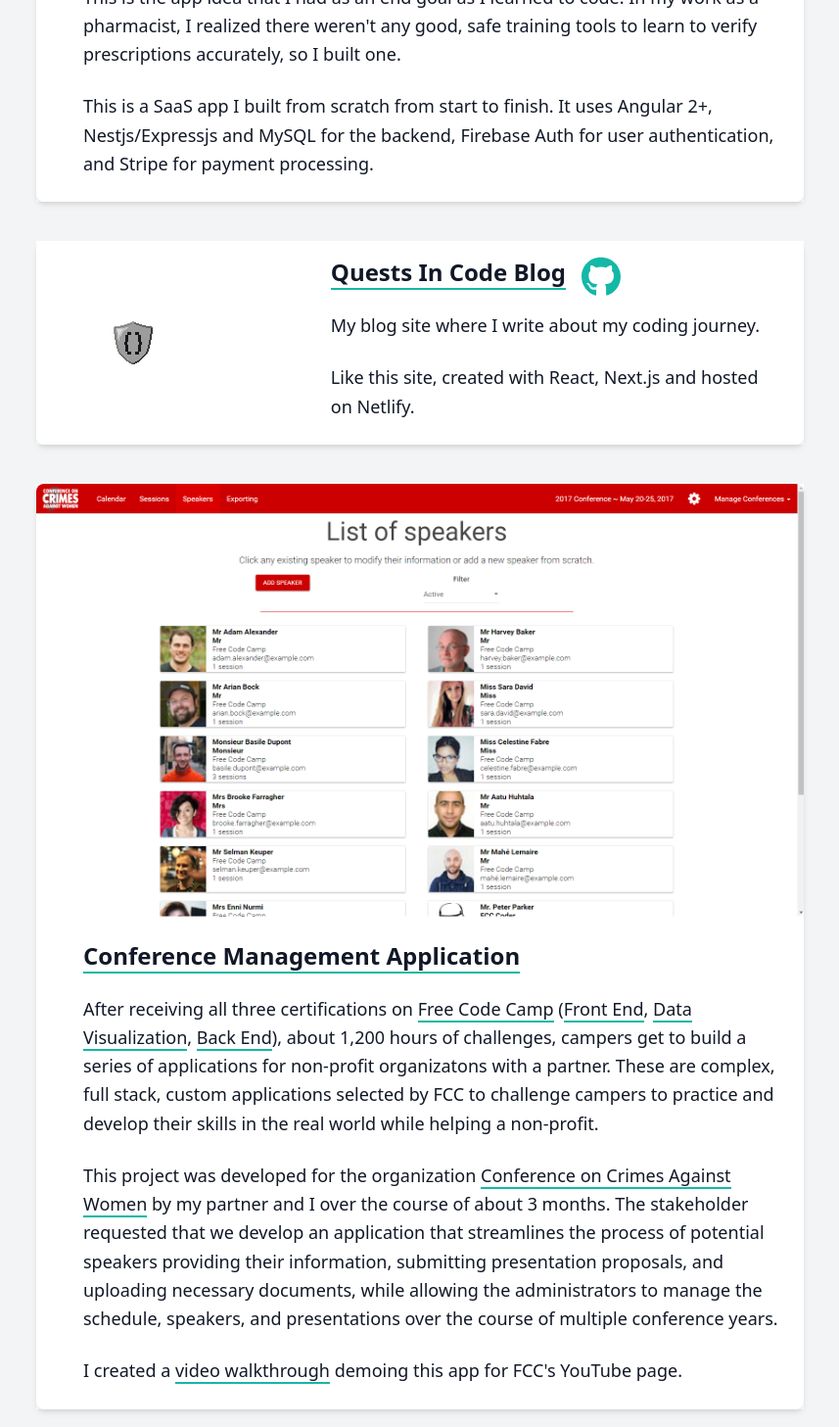
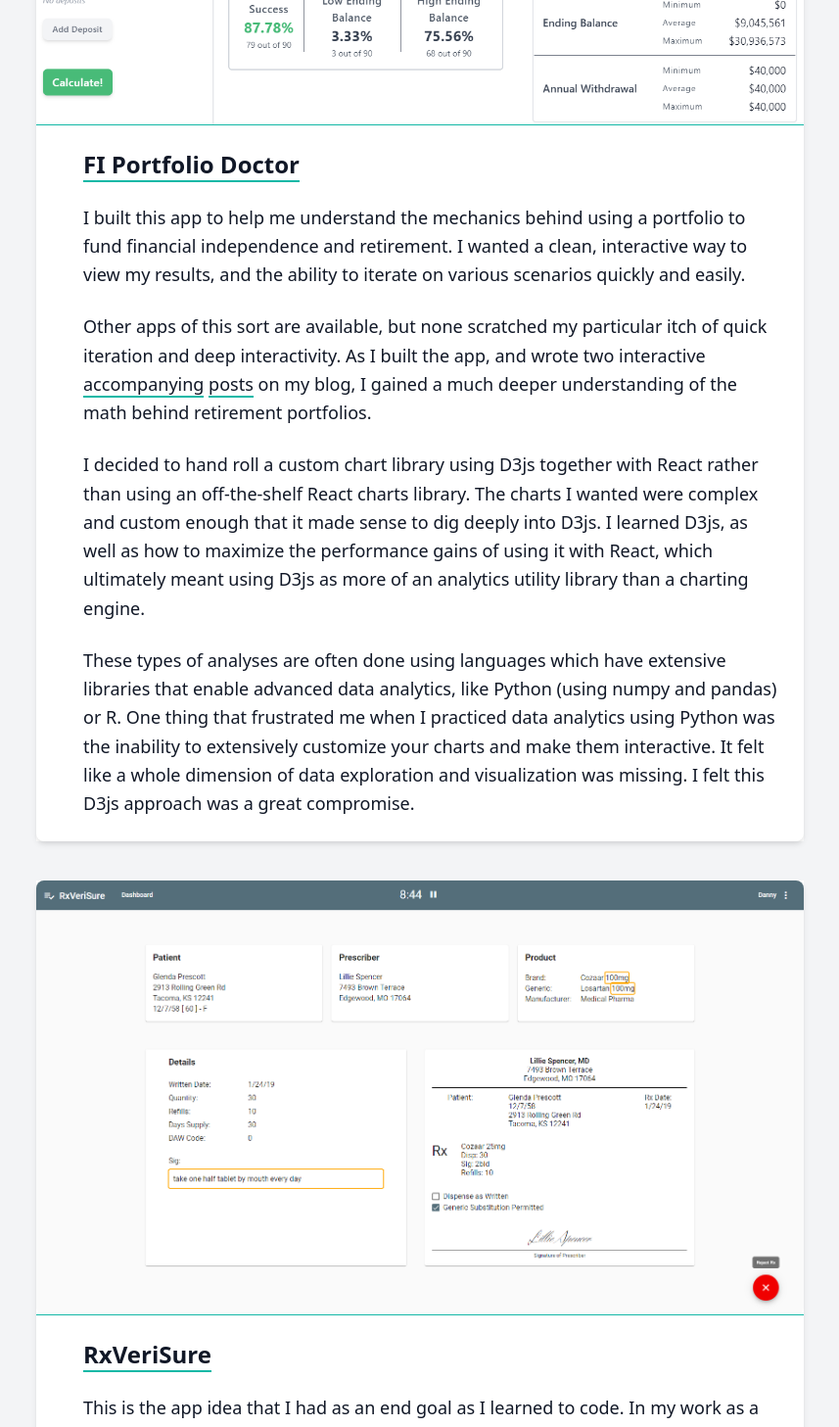
Before and after one commit to dedcode/darts, a Next.js app: page /projects in a window 1280 px wide. Shown: the part 820-2277 px from the top of the page at 98% size, without its empty margins (211-1068 px from the left). Built offline with nearby package versions, Linux system fonts and the light colour scheme.

Commit message:
add fi portfolio doc and tweaks

```diff
--- a/public/sw.js
+++ b/public/sw.js
@@ -1,3 +1,4 @@
+// Purge old Gatsby site's service worker chache
 self.addEventListener('install', function(e) {
   self.skipWaiting();
 });
--- /dev/null
+++ b/src/components/portfolio-project.tsx
@@ -0,0 +1,45 @@
+import React from 'react';
+import { ImageMeta } from '../pages/posts';
+import { clsx } from '../utils/util';
+import BlurImage from './blur-image';
+import TextLink from './text-link';
+
+type Props = {
+  imageMeta: ImageMeta;
+  projectTitle: string;
+  projectUrl: string;
+  projectDescription: React.ReactNode;
+  className?: string;
+};
+
+export function PortfolioProject({
+  imageMeta,
+  projectTitle,
+  projectDescription,
+  projectUrl,
+  className
+}: Props) {
+  return (
+    <div className={clsx('bg-white', className)}>
+      <div className="shadow-md rounded-lg hover:shadow-xl transition-shadow duration-300">
+        <div className="flex flex-col items-center justify-center">
+          <div className="w-full border-b border-teal-500">
+            <a href={projectUrl} target="_blank">
+              <BlurImage
+                {...imageMeta}
+                className="rounded-lg z-0 hover:opacity-50 transition-opacity ease-in-out duration-300"
+                alt={`${projectTitle} project screenshot`}
+              />
+            </a>
+          </div>
+          <div className="flex flex-col ml-6 px-6 pt-4">
+            <h2 className="mt-2">
+              <TextLink href={projectUrl}>{projectTitle}</TextLink>
+            </h2>
+            {projectDescription}
+          </div>
+        </div>
+      </div>
+    </div>
+  );
+}
--- a/src/pages/lab.tsx
+++ b/src/pages/lab.tsx
@@ -9,8 +9,14 @@
       <div className="mt-20 mb-12">
         <h1>Some fun experiments 👨‍🔬🧪</h1>
         <div>
-          <div>
+          <div className="border border-teal-500 shadow-md p-6 rounded-md">
             <TextLink href="/qr-code">QR Code Generator</TextLink>
+            <p className="mt-2">
+              Every time I want to print a new QR code for my home WiFi, I go
+              looking for QR code generator, then worry about exposing the
+              password by typing it online. So, I whipped up a quick generator I
+              can use for myself.
+            </p>
           </div>
         </div>
       </div>
--- a/src/pages/projects.tsx
+++ b/src/pages/projects.tsx
@@ -1,6 +1,7 @@
 import { InferGetStaticPropsType } from 'next';
 import React from 'react';
 import BlurImage from '../components/blur-image';
+import { PortfolioProject } from '../components/portfolio-project';
 import SEO from '../components/seo';
 import GithubIcon from '../components/svg/github-icon';
 import TextLink from '../components/text-link';
@@ -15,40 +16,76 @@
       <div className="mt-20 mb-12">
         <h1>Some of my projects</h1>
         <div className="bg-gray-100 p-3 md:p-12 rounded-lg lg:-mx-20">
-          <div className="bg-white">
-            <div className="shadow-md rounded-lg hover:shadow-xl transition-shadow duration-300">
-              <div className="flex flex-col items-center justify-center">
-                <div className="w-full">
-                  <a href="https://rxverisure.com/" target="_blank">
-                    <BlurImage
-                      {...imgMeta['rxverisure2.png']}
-                      className="rounded-lg z-0 hover:opacity-50 transition-opacity ease-in-out duration-300"
-                      alt="RxVeriSure project screencap"
-                    />
-                  </a>
-                </div>
-                <div className="flex flex-col ml-6 px-6 pt-4">
-                  <h2 className="mt-2">
-                    <TextLink href="https://rxverisure.com/">
-                      RxVeriSure
-                    </TextLink>
-                  </h2>
+          <PortfolioProject
+            imageMeta={imgMeta['fiportfoliodoc.png']}
+            projectTitle="FI Portfolio Doctor"
+            projectUrl="https://fiportfoliodoc.com/"
+            projectDescription={
+              <>
                 <p>
-                    This is the app idea that I had as an end goal as I learned
-                    to code. In my work as a pharmacist, I realized there
-                    weren't any good, safe training tools to learn to verify
-                    prescriptions accurately, so I built one.
+                  I built this app to help me understand the mechanics behind
+                  using a portfolio to fund financial independence and
+                  retirement. I wanted a clean, interactive way to view my
+                  results, and the ability to iterate on various scenarios
+                  quickly and easily.
                 </p>
                 <p>
-                    This is a SaaS app I built from scratch from start to
-                    finish. It uses Angular 2+, Nestjs/Expressjs and MySQL for
-                    the backend, Firebase Auth for user authentication, and
-                    Stripe for payment processing.
+                  Other apps of this sort are available, but none scratched my
+                  particular itch of quick iteration and deep interactivity. As
+                  I built the app, and wrote two interactive{' '}
+                  <TextLink href="https://questsincode.com/posts/monte-carlo-simulation-javascript">
+                    accompanying
+                  </TextLink>{' '}
+                  <TextLink href="https://questsincode.com/posts/stock-market-simulation-javascript">
+                    posts
+                  </TextLink>{' '}
+                  on my blog, I gained a much deeper understanding of the math
+                  behind retirement portfolios.
                 </p>
-                </div>
-              </div>
-            </div>
-          </div>
+                <p>
+                  I decided to hand roll a custom chart library using D3js
+                  together with React rather than using an off-the-shelf React
+                  charts library. The charts I wanted were complex and custom
+                  enough that it made sense to dig deeply into D3js. I learned
+                  D3js, as well as how to maximize the performance gains of
+                  using it with React, which ultimately meant using D3js as more
+                  of an analytics utility library than a charting engine.
+                </p>
+                <p>
+                  These types of analyses are often done using languages which
+                  have extensive libraries that enable advanced data analytics,
+                  like Python (using numpy and pandas) or R. One thing that
+                  frustrated me when I practiced data analytics using Python was
+                  the inability to extensively customize your charts and make
+                  them interactive. It felt like a whole dimension of data
+                  exploration and visualization was missing. I felt this D3js
+                  approach was a great compromise.
+                </p>
+              </>
+            }
+          />
+          <PortfolioProject
+            className="mt-10"
+            imageMeta={imgMeta['rxverisure2.png']}
+            projectTitle="RxVeriSure"
+            projectUrl="https://rxverisure.com/"
+            projectDescription={
+              <>
+                <p>
+                  This is the app idea that I had as an end goal as I learned to
+                  code. In my work as a pharmacist, I realized there weren't any
+                  good, safe training tools to learn to verify prescriptions
+                  accurately, so I built one.
+                </p>
+                <p>
+                  This is a SaaS app I built from scratch from start to finish.
+                  It uses Angular 2+, Nestjs/Expressjs and MySQL for the
+                  backend, Firebase Auth for user authentication, and Stripe for
+                  payment processing.
+                </p>
+              </>
+            }
+          />
           <div className="mt-10 bg-white">
             <div className="shadow-md rounded-lg hover:shadow-xl transition-shadow duration-300">
               <div className="flex flex-col md:flex-row items-center justify-center">
@@ -88,27 +125,13 @@
               </div>
             </div>
           </div>
-          <div className="mt-10 bg-white">
-            <div className="shadow-md rounded-lg hover:shadow-xl transition-shadow duration-300">
-              <div className="flex flex-col items-center justify-center">
-                <div className="w-full">
-                  <a
-                    href="https://github.com/Daynil/ccaw-angcli"
-                    target="_blank"
-                  >
-                    <BlurImage
-                      {...imgMeta['ccaw2.png']}
-                      className="rounded-lg z-0 hover:opacity-50 transition-opacity ease-in-out duration-300"
-                      alt="CCAW project screencap"
-                    />
-                  </a>
-                </div>
-                <div className="flex flex-col ml-6 px-6 pt-4">
-                  <h2 className="mt-2">
-                    <TextLink href="https://github.com/Daynil/ccaw-angcli">
-                      Conference Management Application
-                    </TextLink>
-                  </h2>
+          <PortfolioProject
+            className="mt-10"
+            imageMeta={imgMeta['ccaw2.png']}
+            projectTitle="Conference Management Application"
+            projectUrl="https://github.com/Daynil/ccaw-angcli"
+            projectDescription={
+              <>
                 <p>
                   After receiving all three certifications on{' '}
                   <TextLink href="https://www.freecodecamp.org/news/about/">
@@ -139,11 +162,11 @@
                   </TextLink>{' '}
                   by my partner and I over the course of about 3 months. The
                   stakeholder requested that we develop an application that
-                    streamlines the process of potential speakers providing
-                    their information, submitting presentation proposals, and
-                    uploading necessary documents, while allowing the
-                    administrators to manage the schedule, speakers, and
-                    presentations over the course of multiple conference years.
+                  streamlines the process of potential speakers providing their
+                  information, submitting presentation proposals, and uploading
+                  necessary documents, while allowing the administrators to
+                  manage the schedule, speakers, and presentations over the
+                  course of multiple conference years.
                 </p>
                 <p>
                   I created a{' '}
@@ -152,10 +175,9 @@
                   </TextLink>{' '}
                   demoing this app for FCC's YouTube page.
                 </p>
-                </div>
-              </div>
-            </div>
-          </div>
+              </>
+            }
+          />
         </div>
       </div>
     </div>
--- /dev/null
+++ b/src/utils/util.ts
@@ -0,0 +1,46 @@
+// clsx function (conditional className construction)
+function toVal(mix) {
+  var k,
+    y,
+    str = '';
+
+  if (typeof mix === 'string' || typeof mix === 'number') {
+    str += mix;
+  } else if (typeof mix === 'object') {
+    if (Array.isArray(mix)) {
+      for (k = 0; k < mix.length; k++) {
+        if (mix[k]) {
+          if ((y = toVal(mix[k]))) {
+            str && (str += ' ');
+            str += y;
+          }
+        }
+      }
+    } else {
+      for (k in mix) {
+        if (mix[k]) {
+          str && (str += ' ');
+          str += k;
+        }
+      }
+    }
+  }
+
+  return str;
+}
+
+export function clsx(...args: any[]) {
+  var i = 0,
+    tmp,
+    x,
+    str = '';
+  while (i < args.length) {
+    if ((tmp = args[i++])) {
+      if ((x = toVal(tmp))) {
+        str && (str += ' ');
+        str += x;
+      }
+    }
+  }
+  return str;
+}
```
Also changed, not shown: public/images/projects/imgMeta.json (+1 -1 lines), src/pages/index.tsx (+8 -8 lines), public/images/projects/fiportfoliodoc.png (added). Lines whose indentation alone changed are shown as unchanged.
